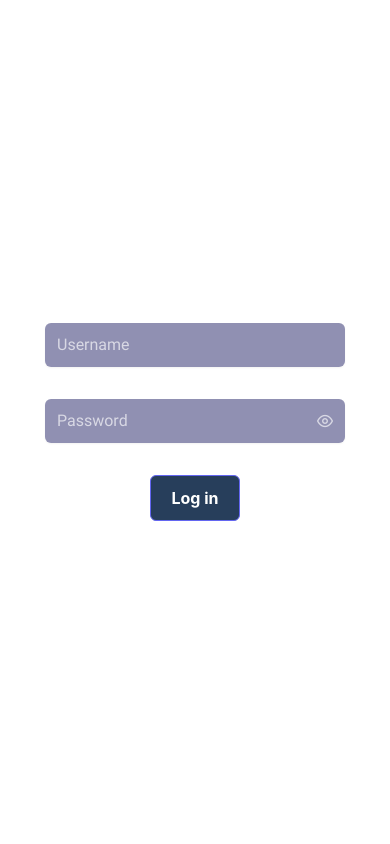
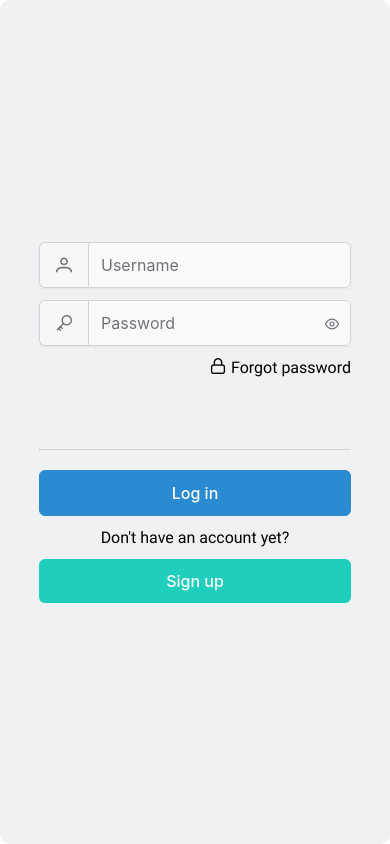
Before and after one commit to ivanzgelaFER/Buildings, a React (Create React App) app in the folder Buildings/Buildings/ClientApp/: page /login in a window 390 px wide. Built offline with nearby package versions, Linux system fonts and the light colour scheme; a web font is replaced by a local one.

Commit message:
login page

```diff
--- a/Buildings/Buildings/ClientApp/package.json
+++ b/Buildings/Buildings/ClientApp/package.json
@@ -24,7 +24,7 @@
         "final-form": "^4.20.7",
         "jwt-decode": "^3.1.2",
         "primeicons": "^6.0.1",
-        "primereact": "^8.7.2",
+        "primereact": "^9.0.0-beta.1",
         "query-string": "^7.1.1",
         "react": "^18.2.0",
         "react-dom": "^18.2.0",
--- /dev/null
+++ b/Buildings/Buildings/ClientApp/src/api/signup.ts
@@ -0,0 +1,6 @@
+import axios from "axios";
+import { ISignup } from "../models/signup";
+
+export const submitSignupRequest = async (signupForm: ISignup) => {
+    return axios.post("/signup/", signupForm);
+};
--- a/Buildings/Buildings/ClientApp/src/containers/Login/Login.css
+++ b/Buildings/Buildings/ClientApp/src/containers/Login/Login.css
@@ -1,55 +1,160 @@
- .login {
+.login-container {
     display: flex;
+    flex-direction: row;
     justify-content: center;
+    align-items: center;
     height: 100vh;
- }
+    background: white;
+}
+.login-form-container {
+    flex: 4;
+    align-items: center;
+    display: flex;
+    flex-direction: column;
+    justify-content: center;
+    gap: 20px;
+    padding: 20px 40px;
+    width: 400px;
+    border-radius: 20px;
+    background: #FBFAFA;
+}
+.center-login-container {
+    display: flex;
+    flex-direction: row;
+    justify-content: center;
+    width: 80vw;
+    max-width: 500px;
+}
+.login-form-container label {
+    margin-left: auto;
+}
+.login-form-container hr {
+    width: 100%;
+    border-top: 1px solid #D3D3D3;
+    border-bottom: none;
+    box-sizing: border-box;
+}
+.login-form-container button {
+    width: 100%;
+    flex-shrink: 0;
+}
+#login-error-message {
+    text-align: center;
+    font-weight: bold;
+    height: 20px;
+    margin: 10px 0 !important;
+    color: #c0392b !important;
+}
+#login-locked-message {
+    margin-top: 20px;
+    text-align: center;
+    color: black !important;
+}
+.login-options {
+    display: flex;
+    flex-direction: row;
+    justify-content: space-between;
+    align-items: center;
+    font-weight: bold;
+}
 
- .login::backdrop {
-   background-color: black;
- }
+.language-select-container {
+    display: flex;
+    flex-direction: row;
+    margin-left: auto;
+}
 
+#centered-text {
+    text-align: center !important;
+}
 
- .login-container {
-   background-color: rgba(255, 255, 255, 31%);
-   width: 100%;
-   display: grid;
-   align-items: center;
-   align-content: center;
-   justify-content: center;
-   gap: 2rem;
- }
+#login-logo {
+    width: 100%;
+    height: auto;
+}
 
- .login-container .p-inputtext {
-   width: 100%;
-   background-color: rgba(3, 3, 80, 44%) !important;
-   color: rgba(255, 255, 255, 0.65);
-   border: none !important;
- }
+#login-logo-container {
+    margin: 30px 0;
+    display: flex;
+    align-items: center;
+    color: #606568;
+}
 
- .login-container .p-float-label label {
-   color: rgba(255, 255, 255, 0.65) !important;
- }
+#login-logo-container img {
+    height: auto;
+    width: 100px;
+    margin-right: 25px;
+}
 
- .login-container .p-button {
-   margin:auto;
-   background: var(--primary-color-dark) !important;
- }
+#login-logo-container h2 {
+    font-weight: bold;
+    padding-left: 25px;
+    border-left: 1px solid #D3D3D3;
+}
 
- .login-container .logo-container {
-   display: flex;
-   justify-content: center;
- }
+#sign-up-label {
+    margin: 0;
+}
 
-.login-container .pi-eye, .pi-eye-slash {
-   color: rgba(255, 255, 255, 0.65) !important;
- }
+.login-form-container > .sign-up-button {
+    background-color: #20CEBD;
+    border: none;
+}
 
- .login-container #login-error-message {
-  text-align: center;
-  text-decoration: underline;
-  font-weight: bold;
-  font-size: 25px;
-  height: 20px;
-  margin: 10px 0 !important;
-  color: #000000 !important;
+.login-form-container > .sign-up-button:hover {
+    background-color: var(--info-color) !important;
 }
+
+.login-form-container > .sign-up-button:focus {
+    box-shadow: 0 0 0 2px #ffffff, 0 0 0 4px var(--info-color), 0 1px 2px 0 rgba(0, 0, 0, 0);
+}
+
+.login-container .forgot-pass {
+    text-decoration: none;
+    align-self: flex-end;
+    color: black;
+}
+
+.login-container .forgot-pass i {
+    margin-right: 5px;
+}
+
+.login-container .last-signup-element {
+    margin-bottom: 15%;
+}
+
+/*responsive part */
+
+@media only screen and (max-width: 635px) {
+    .login-container {
+        display: flex;
+        flex-direction: column;
+        justify-content: center;
+        align-items: center;
+        height: 100vh;
+        width: 100vw;
+        background: #fff;
+    }
+
+    .center-login-container {
+        display: flex;
+        flex-direction: column;
+        justify-content: center;
+        align-items: center;
+        height: 100vh;
+    }
+
+    .login-form-container {
+        flex: 4;
+        display: flex;
+        flex-direction: column;
+        justify-content: center;
+        align-items: center;
+        width: 80vw;
+        padding-left: 10vw;
+        padding-right: 10vw;
+        gap: 12px;
+        background-color: #f0f1f2 !important;
+        border-radius: 10px;
+    }
+}
--- a/Buildings/Buildings/ClientApp/src/containers/Login/Login.tsx
+++ b/Buildings/Buildings/ClientApp/src/containers/Login/Login.tsx
@@ -1,47 +1,71 @@
-import "./Login.css";
 import { useState } from "react";
 import { useDispatch, useSelector } from "react-redux";
+import { loginRequest } from "../../actions/authentificationActions";
 import { AppState } from "../../store/configureStore";
-import { loginRequest } from "../../actions/authentificationActions";
-import "primereact/resources/themes/lara-light-indigo/theme.css";
 import { RedirectIfLoggedIn } from "./RedirectIfLoggedIn";
+import { Button } from "primereact/button";
 import { InputText } from "primereact/inputtext";
 import { Password } from "primereact/password";
-import { Button } from "primereact/button";
+import { Link, useNavigate } from "react-router-dom";
+import { Dialog } from "primereact/dialog";
+import "./Login.css";
 
 export const Login = () => {
+    const dispatch = useDispatch();
+    const navigate = useNavigate();
     const loginState = useSelector((state: AppState) => state.login);
+    const [username, setUsername] = useState("");
+    const [password, setPassword] = useState("");
+    const [dialogDismissed, setDialogDismissed] = useState(false);
     const disabled = loginState.currentlySending;
-    const dispatch = useDispatch();
-    const [username, setUserName] = useState("");
-    const [password, setPassword] = useState("");
+
+    const handleKeyPress = (e: any) =>
+        !disabled && (e.key === "Enter" || e.charCode === 13)
+            ? dispatch(loginRequest({ username, password }))
+            : null;
+
+    const onSignUpCLick = () => {
+        navigate("/sign-up");
+    };
 
     return (
-        <div className="login">
+        <div className="login-container">
             <RedirectIfLoggedIn />
-            <div className="login-container">
-                <div>
-                    <span className="p-float-label">
+            <div className="center-login-container">
+                <section className="login-form-container">
+                    <div className="p-inputgroup">
+                        <span className="p-inputgroup-addon">
+                            <i className="pi pi-user"></i>
+                        </span>
                         <InputText
                             id="username"
+                            placeholder="Username"
                             value={username}
-                            onChange={e => setUserName(e.target.value)}
+                            onChange={(e: any) => setUsername(e.target.value)}
+                            onKeyPress={(e: any) => handleKeyPress(e)}
                         />
-                        <label htmlFor="username">Username</label>
+                    </div>
+
+                    <div className="p-inputgroup">
+                        <span className="p-inputgroup-addon">
+                            <i className="pi pi-key"></i>
                         </span>
-                </div>
-                <div>
-                    <span className="p-float-label">
                         <Password
+                            id="password"
+                            type="password"
+                            placeholder="Password"
+                            toggleMask
+                            feedback={false}
                             value={password}
                             onChange={(e: any) => setPassword(e.target.value)}
-                            feedback={false}
-                            toggleMask
+                            onKeyPress={(e: any) => handleKeyPress(e)}
                         />
-                        <label htmlFor="password">Password</label>
-                    </span>
                     </div>
-                {loginState.error && <p id="login-error-message">Incorrect input!</p>}
+                    <Link className="forgot-pass" to="/forgot-password">
+                        <i className="pi pi-lock"></i>Forgot password
+                    </Link>
+                    <p id="login-error-message">{loginState.error}</p>
+                    <hr />
                     <Button
                         loading={loginState.currentlySending}
                         disabled={disabled}
@@ -50,7 +74,21 @@ export const Login = () => {
                         }}
                         label="Log in"
                     />
+                    <label id="sign-up-label">Don't have an account yet?</label>
+                    <Button className="sign-up-button" onClick={onSignUpCLick} label="Sign up" />
+                </section>
             </div>
+            <Dialog
+                header={"Your session has expired"}
+                className="dialog-box"
+                visible={loginState.expired && !dialogDismissed}
+                draggable={false}
+                onHide={() => setDialogDismissed(true)}
+                closable={false}
+                footer={<Button label="OK" onClick={() => setDialogDismissed(true)} autoFocus />}
+            >
+                <p>Your session has expired, please log in again</p>
+            </Dialog>
         </div>
     );
 };
--- a/Buildings/Buildings/ClientApp/src/containers/Login/PrivateRoute.tsx
+++ b/Buildings/Buildings/ClientApp/src/containers/Login/PrivateRoute.tsx
@@ -1,4 +1,4 @@
-import { useDispatch, useSelector } from "react-redux";
+import { useSelector, useDispatch } from "react-redux";
 import { Navigate, RouteProps, useLocation } from "react-router-dom";
 import { SetLoginRedirectPath } from "../../actions/loginRedirectPathActions";
 import { AppState } from "../../store/configureStore";
@@ -8,11 +8,12 @@ type PrivateRouteProps = RouteProps & {
 };
 
 export const PrivateRoute = ({ component: Component, ...rest }: PrivateRouteProps) => {
+    const token = useSelector((state: AppState) => state.user.token);
     const loginState = useSelector((state: AppState) => state.login);
-    const token = useSelector((state: AppState) => state.user.token);
     const location = useLocation();
     const dispatch = useDispatch();
-    if (loginState.loggedIn && token) return <Component />;
+
+    if (token && loginState.loggedIn) return <Component />;
     else {
         const loginRedirectPath = loginState.loggingOut
             ? null
--- a/Buildings/Buildings/ClientApp/src/containers/Login/RedirectIfLoggedIn.tsx
+++ b/Buildings/Buildings/ClientApp/src/containers/Login/RedirectIfLoggedIn.tsx
@@ -6,6 +6,7 @@ export const RedirectIfLoggedIn = () => {
     const user = useSelector((state: AppState) => state.user);
     const login = useSelector((state: AppState) => state.login);
     const loginRedirectPath = useSelector((state: AppState) => state.loginRedirectPath);
+
     if (user.token && login.loggedIn) {
         const path = loginRedirectPath ?? "/";
         return <Navigate to={path} />;
```
Also changed, not shown: Buildings/Buildings/ClientApp/src/containers/Login/Signup.tsx (added, +105 -0 lines), Buildings/Buildings/ClientApp/src/models/signup.ts (added, +11 -0 lines), 1 other file (tests, documents, lock files or other folders). Lines whose indentation alone changed are shown as unchanged.
